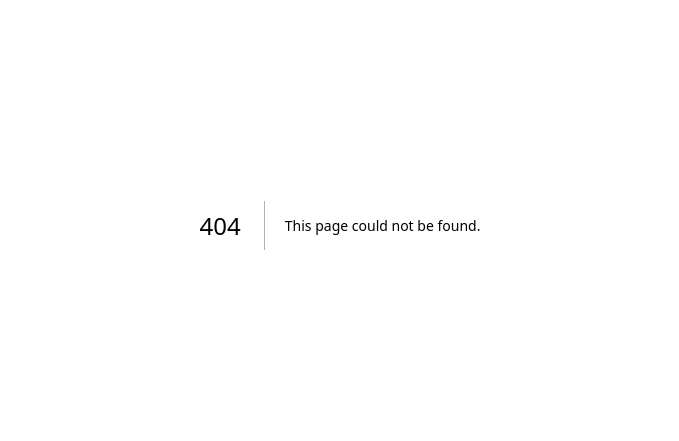
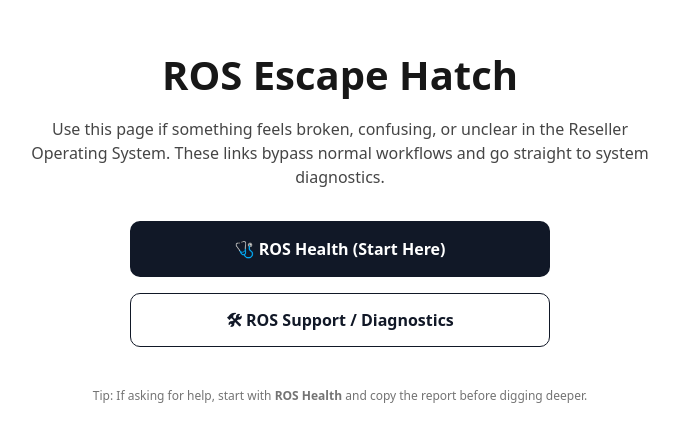
Before and after one commit to rodneyfavors-byte/3geeks-site, a Next.js app: page /ros-escape-hatch in a window 1280 px wide. Before the commit this address had no page. Shown: the part 175-616 px from the top of the page, without its empty margins (300-979 px from the left). Built offline with nearby package versions, Linux system fonts and the light colour scheme.

Commit message:
Add ROS escape hatch landing page with health and support links

```diff
--- /dev/null
+++ b/app/ros-escape-hatch/page.tsx
@@ -0,0 +1,99 @@
+// FULL FILE — SAFE TO OVERWRITE
+// file: app/ros-escape-hatch/page.tsx
+
+export default function ROSEscapeHatch() {
+  return (
+    <main
+      style={{
+        minHeight: "100vh",
+        display: "flex",
+        flexDirection: "column",
+        alignItems: "center",
+        justifyContent: "center",
+        fontFamily: "system-ui, Arial",
+        padding: 24,
+        textAlign: "center",
+      }}
+    >
+      <h1
+        style={{
+          fontSize: "clamp(28px, 4vw, 40px)",
+          fontWeight: 900,
+          marginBottom: 12,
+        }}
+      >
+        ROS Escape Hatch
+      </h1>
+
+      <p
+        style={{
+          maxWidth: 640,
+          opacity: 0.8,
+          marginBottom: 32,
+          fontSize: 16,
+        }}
+      >
+        Use this page if something feels broken, confusing, or unclear in the
+        Reseller Operating System. These links bypass normal workflows and go
+        straight to system diagnostics.
+      </p>
+
+      <div
+        style={{
+          display: "flex",
+          flexDirection: "column",
+          gap: 16,
+          width: "100%",
+          maxWidth: 420,
+        }}
+      >
+        <a
+          href="https://reseller.3geekscomics.com/health"
+          target="_blank"
+          rel="noopener noreferrer"
+          style={{
+            padding: "14px 18px",
+            borderRadius: 10,
+            border: "2px solid #111827",
+            background: "#111827",
+            color: "white",
+            textDecoration: "none",
+            fontWeight: 800,
+            fontSize: 16,
+          }}
+        >
+          🩺 ROS Health (Start Here)
+        </a>
+
+        <a
+          href="https://reseller.3geekscomics.com/support"
+          target="_blank"
+          rel="noopener noreferrer"
+          style={{
+            padding: "14px 18px",
+            borderRadius: 10,
+            border: "1px solid #111827",
+            background: "white",
+            color: "#111827",
+            textDecoration: "none",
+            fontWeight: 700,
+            fontSize: 16,
+          }}
+        >
+          🛠 ROS Support / Diagnostics
+        </a>
+      </div>
+
+      <p
+        style={{
+          marginTop: 40,
+          fontSize: 12,
+          opacity: 0.6,
+        }}
+      >
+        Tip: If asking for help, start with <strong>ROS Health</strong> and copy
+        the report before digging deeper.
+      </p>
+    </main>
+  );
+}
```
